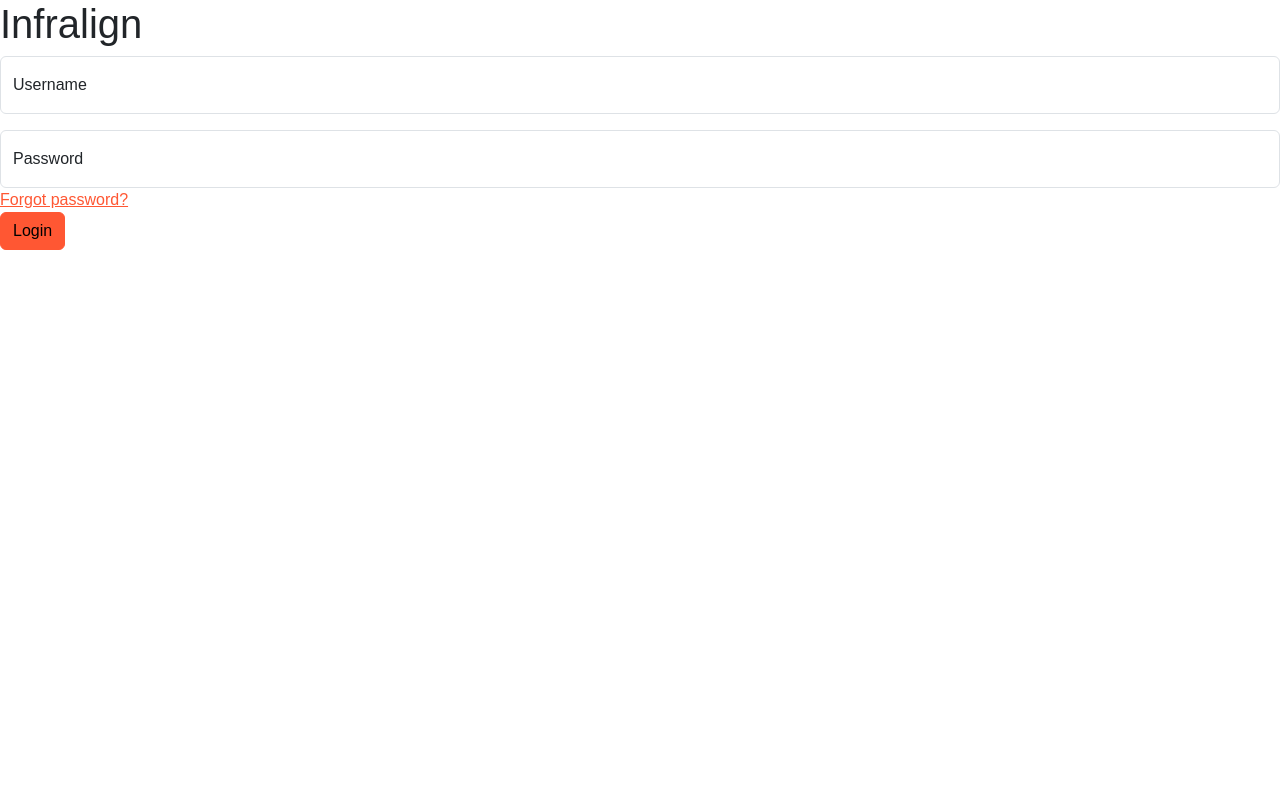
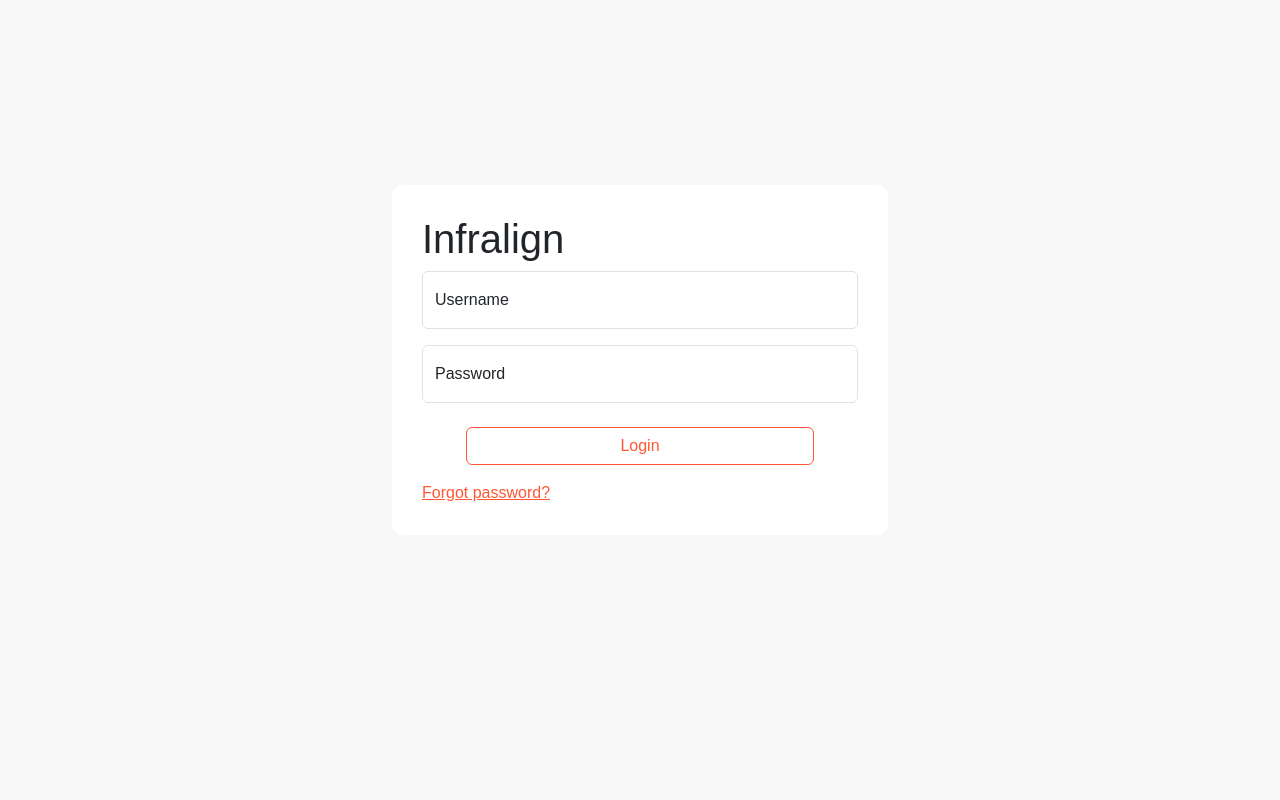
Before and after one commit to tris-g/GTAInfralign, a Django app: page /accounts/login in a window 1280 px wide. Run offline with Django 5.2, Linux system fonts and the light colour scheme; some libraries are stand-ins or nearby versions.

Commit message:
make login look nice

```diff
--- /dev/null
+++ b/accounts/static/css/login.css
@@ -0,0 +1,29 @@
+html, body {
+    height: 100%;
+    width: 100%;
+    background-color: rgb(248, 248, 248);
+}
+
+main {
+    height: 90%;
+    width: 100%;
+    display: flex;
+    align-items: center;
+    justify-content: center;
+}
+
+form {
+    width: 31rem;
+    padding: 30px;
+    border-radius: 10px;
+    background-color: white;
+}
+
+.login-btn-div {
+    display: flex;
+    justify-content: center;
+}
+
+.login-btn {
+    width: 80%;
+}
--- a/accounts/templates/login.html
+++ b/accounts/templates/login.html
@@ -7,6 +7,7 @@
     <meta name="viewport" content="width=device-width, initial-scale=1.0" />
     <title>Login | Infralign</title>
     <link rel="stylesheet" href="{% static 'css/custom_bootstrap.css' %}">
+    <link rel="stylesheet" href="{% static 'css/login.css' %}">
 </head>
 <body>
     <main>
@@ -17,14 +18,12 @@
                 <input type="username" name="username" class="form-control" id="floatingInput" placeholder="Username">
                 <label for="floatingInput">Username</label>
             </div>
-            <div class="form-floating">
+            <div class="form-floating mb-4">
                 <input type="password" name="password" class="form-control" id="floatingPassword" placeholder="Password">
                 <label for="floatingPassword">Password</label>
             </div>
-            <div class="login-forgot">
-                <a href="">Forgot password?</a>
-            </div>
-            <button class="btn btn-primary" type="submit" for="login-fieldset">Login</button>
+            <div class="login-btn-div"><button class="btn btn-outline-primary mb-3 login-btn" type="submit" for="login-fieldset">Login</button></div>
+            <div><a href="">Forgot password?</a></div>
         </form>
     </main>
 </body>
```
